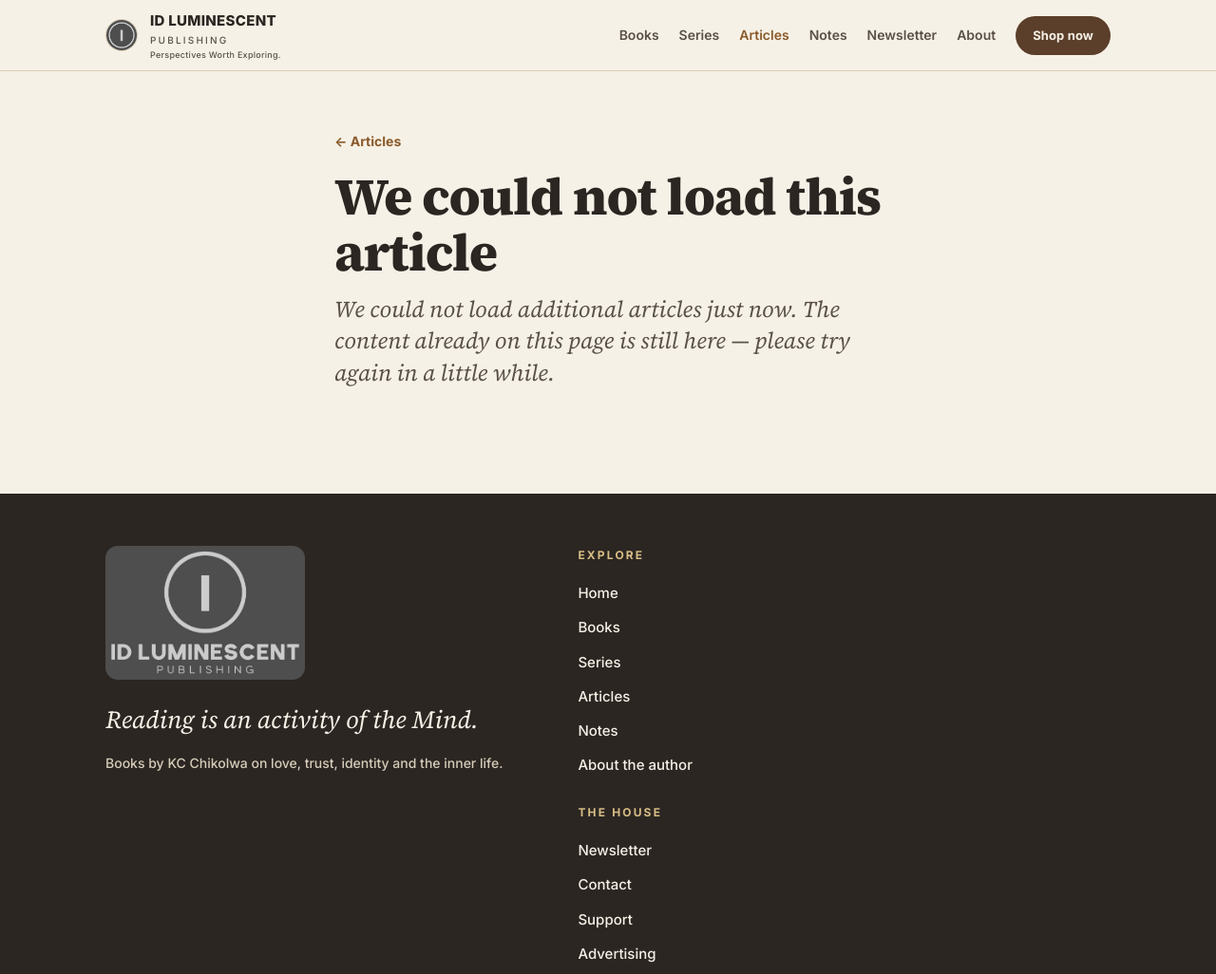
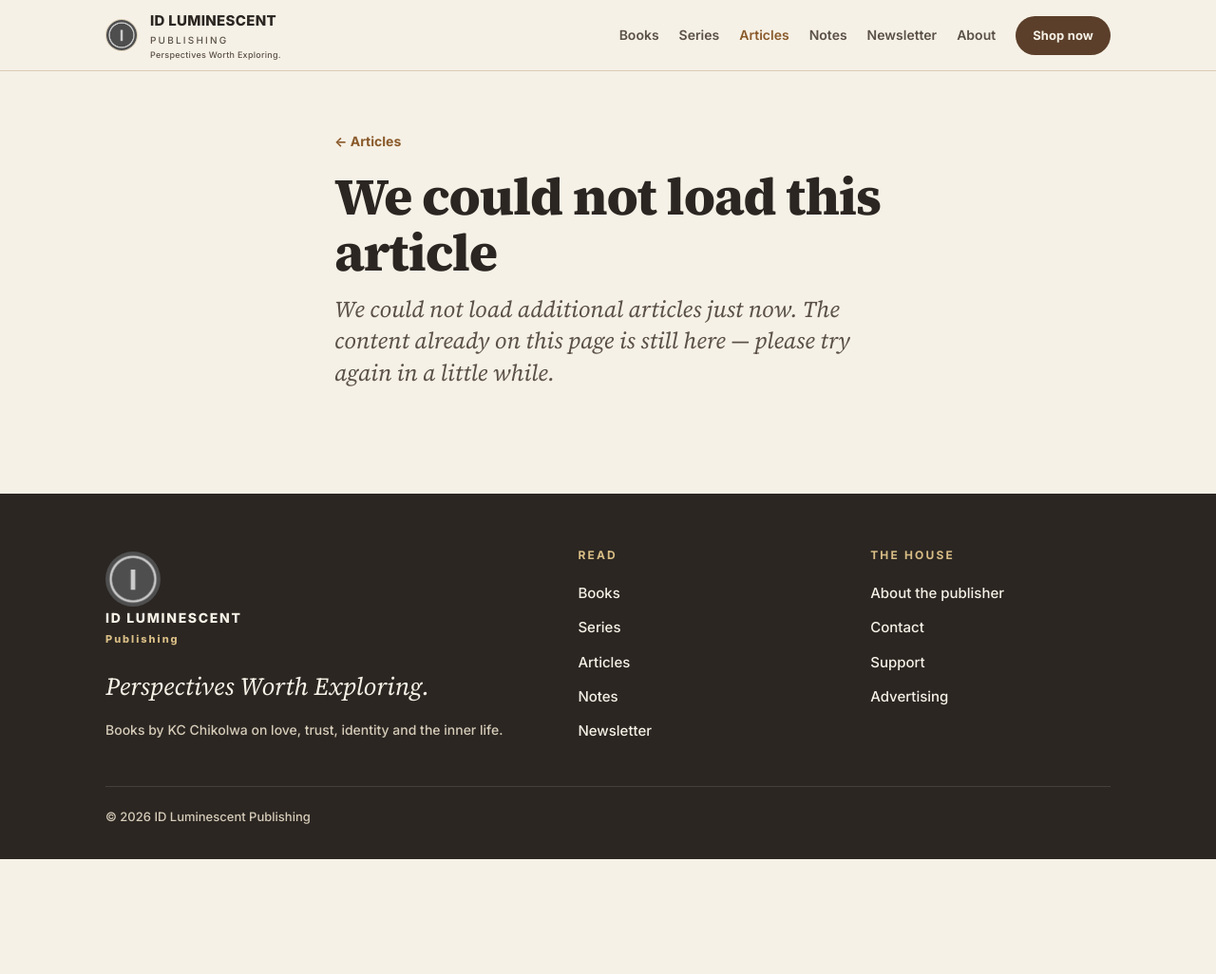
Before and after one commit to KCChikolwa01/idluminescent-publishing-2, a plain HTML site: page articles/read/index.html in a window 1280 px wide. Shown: the top 1026 px of the page at 95% size. After the commit the page ends 905 px from the top, so only its background shows below. Drawn offline with Linux system fonts and the light colour scheme; no server answers.

Commit message:
Update index.html

```diff
--- a/articles/read/index.html
+++ b/articles/read/index.html
@@ -14,12 +14,27 @@
 <article class="post-page" id="api-box"><p class="api-status" role="status">Loading the article…</p></article>
 <script>window.API_MODE="article"</script>
 <script src="/api.js"></script>
-<footer class="foot"><div class="wrap"><div class="foot-grid"><div>
-<img src="/brand/lockup.jpg" alt="ID Luminescent Publishing" style="width:210px;border-radius:13px;margin-bottom:21px">
-<p class="big">Reading is an activity of the Mind.</p>
-<p>Books by KC Chikolwa on love, trust, identity and the inner life.</p></div>
-<div><h5>Explore</h5><a href="/index.html">Home</a><a href="/books/">Books</a><a href="/series/">Series</a><a href="/articles/">Articles</a><a href="/notes/">Notes</a><a href="/about/">About the author</a>
-<h5 style="margin-top:21px">The house</h5><a href="/newsletter/">Newsletter</a><a href="/contact/">Contact</a><a href="/support/">Support</a><a href="/advertising/">Advertising</a></div></div>
-<div class="fine">&copy; 2026 ID Luminescent Publishing &middot; idluminescent.co.za</div></div></footer>
-<script>(function(){var b=document.querySelector('.menu-btn'),n=document.getElementById('mnav');if(!b)return;b.addEventListener('click',function(){var o=n.classList.toggle('open');b.setAttribute('aria-expanded',o)})})();</script>
-</body></html>
+<footer class="foot"><div class="wrap"><div class="foot-grid">
+<div>
+<a class="foot-brand" href="/index.html"><img src="/brand/mark.jpg" alt=""><span>ID LUMINESCENT<small>Publishing</small></span></a>
+<p class="big">Perspectives Worth Exploring.</p>
+<p>Books by KC Chikolwa on love, trust, identity and the inner life.</p>
+</div>
+<div>
+<h5>Read</h5>
+<a href="/books/">Books</a>
+<a href="/series/">Series</a>
+<a href="/articles/">Articles</a>
+<a href="/notes/">Notes</a>
+<a href="/newsletter/">Newsletter</a>
+</div>
+<div>
+<h5>The house</h5>
+<a href="/about/">About the publisher</a>
+<a href="/contact/">Contact</a>
+<a href="/support/">Support</a>
+<a href="/advertising/">Advertising</a>
+</div>
+</div>
+<div class="fine">&copy; 2026 ID Luminescent Publishing</div>
+</div></footer>
```
